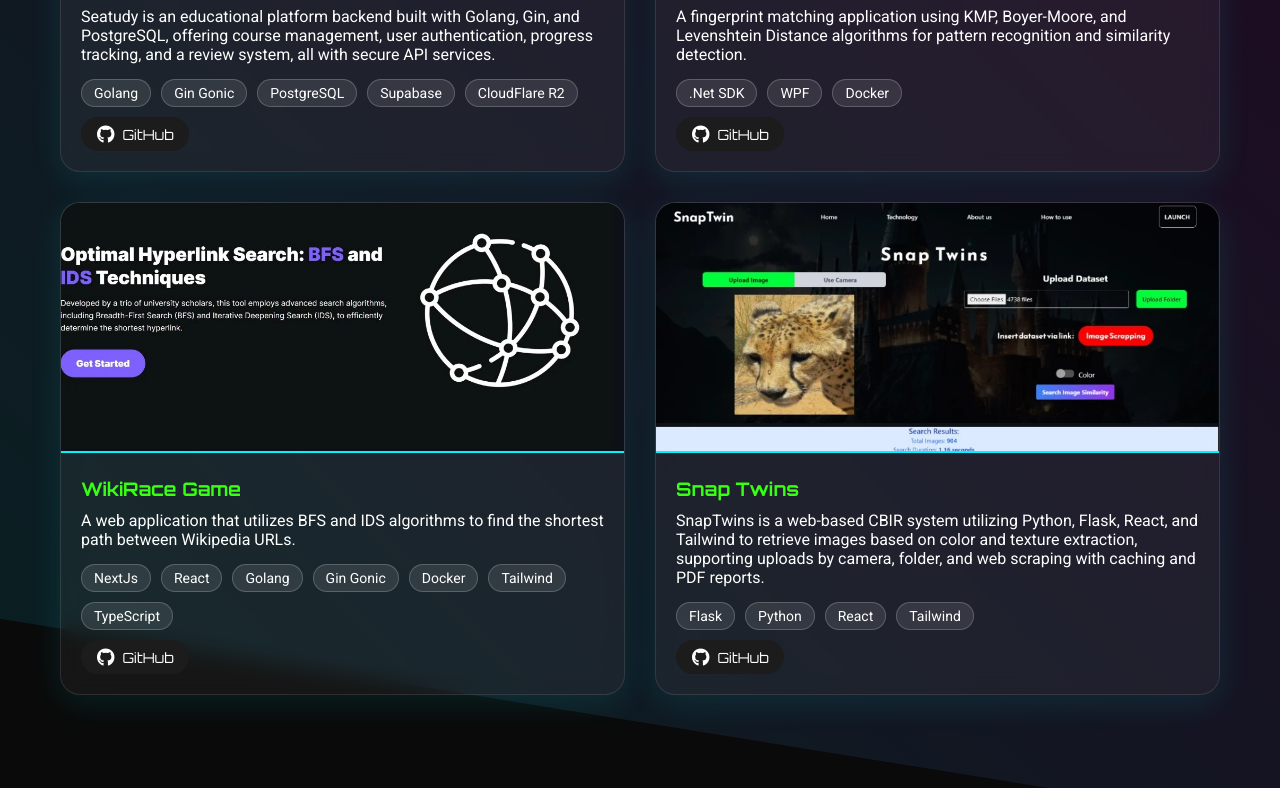
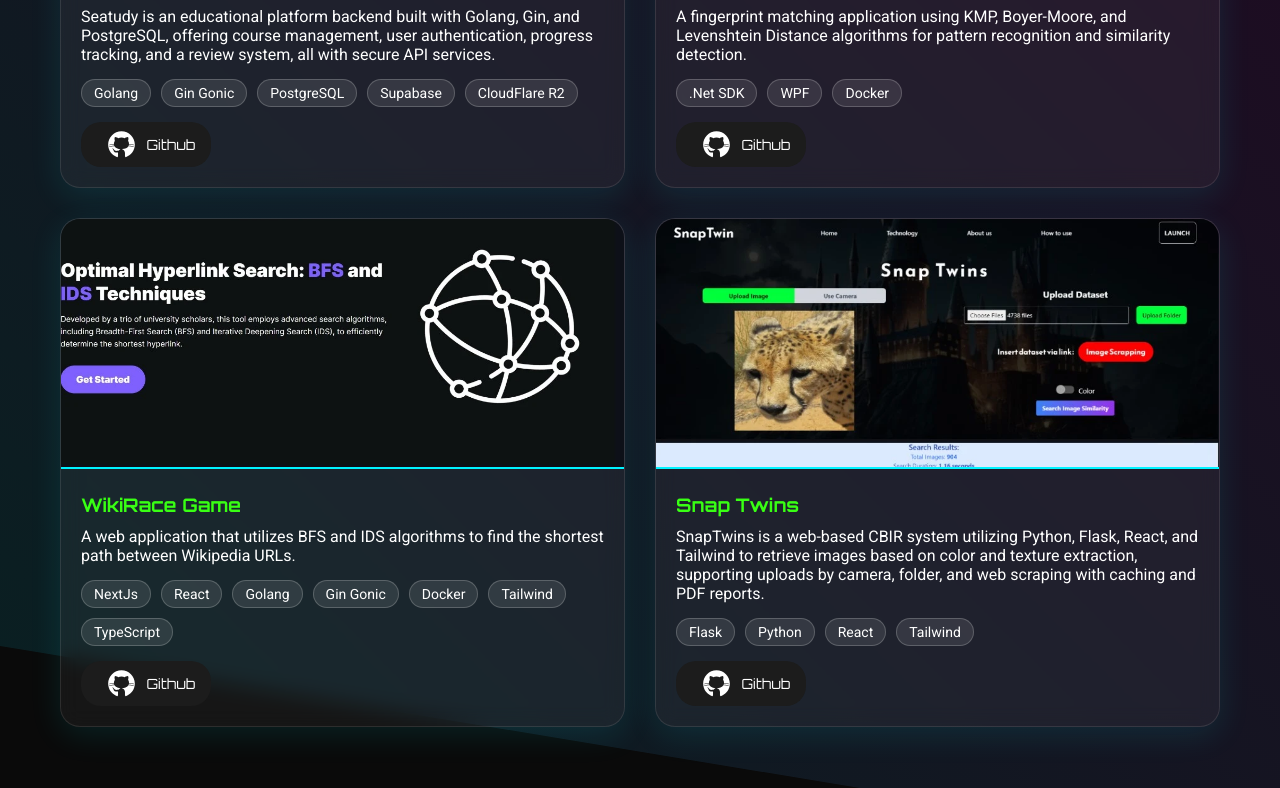
Before and after one commit to AlbertChoe/Albert-Choe, a plain HTML site: page index.html in a window 1280 px wide. Shown: the part 2152-2940 px from the top of the page. Drawn offline with Linux system fonts and the light colour scheme.

Commit message:
fix styling

```diff
--- a/index.html
+++ b/index.html
@@ -15,6 +15,7 @@
     <title>Albert - Full-Stack Developer</title>
 
     <link rel="stylesheet" href="style.css" />
+    <noscript><link rel="stylesheet" href="style.css"></noscript>
     <link rel="stylesheet" href="https://cdnjs.cloudflare.com/ajax/libs/font-awesome/5.15.4/css/all.min.css">
   </head>
   <body>
@@ -107,7 +108,7 @@
                   <span class="skill-tag">CloudFlare R2</span>
                 </div>
                 <a href="https://github.com/AlbertChoe/Seatudy-Backend" target="_blank" class="github-link">
-                  <i class="fab fa-github"></i> GitHub
+                  <img src="icons/Github.svg" alt="GitHub"> Github
                 </a>
               </div>
             </div>
@@ -124,7 +125,7 @@
                 </div>
 
                 <a href="https://github.com/AlbertChoe/Tubes3_apaKek" target="_blank" class="github-link">
-                  <i class="fab fa-github"></i> GitHub
+                  <img src="icons/Github.svg" alt="GitHub"> Github
                 </a>
               </div>
             </div>
@@ -144,7 +145,7 @@
                   <span class="skill-tag">TypeScript</span>
                 </div>
                 <a href="https://github.com/AlbertChoe/WikiRace-Game" target="_blank" class="github-link">
-                  <i class="fab fa-github"></i> GitHub
+                  <img src="icons/Github.svg" alt="GitHub"> Github
                 </a>
 
               </div>
@@ -163,7 +164,7 @@
                 </div>
 
                 <a href="https://github.com/AlbertChoe/SnapTwins" target="_blank" class="github-link">
-                  <i class="fab fa-github"></i> GitHub
+                  <img src="icons/Github.svg" alt="GitHub"> Github
                 </a>
               </div>
             </div>
--- a/style.css
+++ b/style.css
@@ -819,7 +819,7 @@
   display: inline-flex;
   align-items: center;
   padding: 8px 16px;
-  margin-top: 10px;
+  margin-top: 15px;
   background-color: #1c1c1c;
   color: var(--text-color);
   text-decoration: none;
@@ -827,14 +827,21 @@
   font-size: 14px;
   border-radius: 20px;
   transition: background-color 0.3s ease;
+  width: 130px;
+  height: 45px;
+  border: none;
 }
 
-.github-link i {
-  margin-right: 8px;
-  font-size: 18px;
+.github-link img {
+  width: 100%;
+  height: 100%;
+  border: none;
+  outline: none;
+  object-fit: contain;
 }
 
 .github-link:hover {
   background-color: var(--neon-blue);
+  text-decoration: none;
   color: #ffffff;
 }
```
